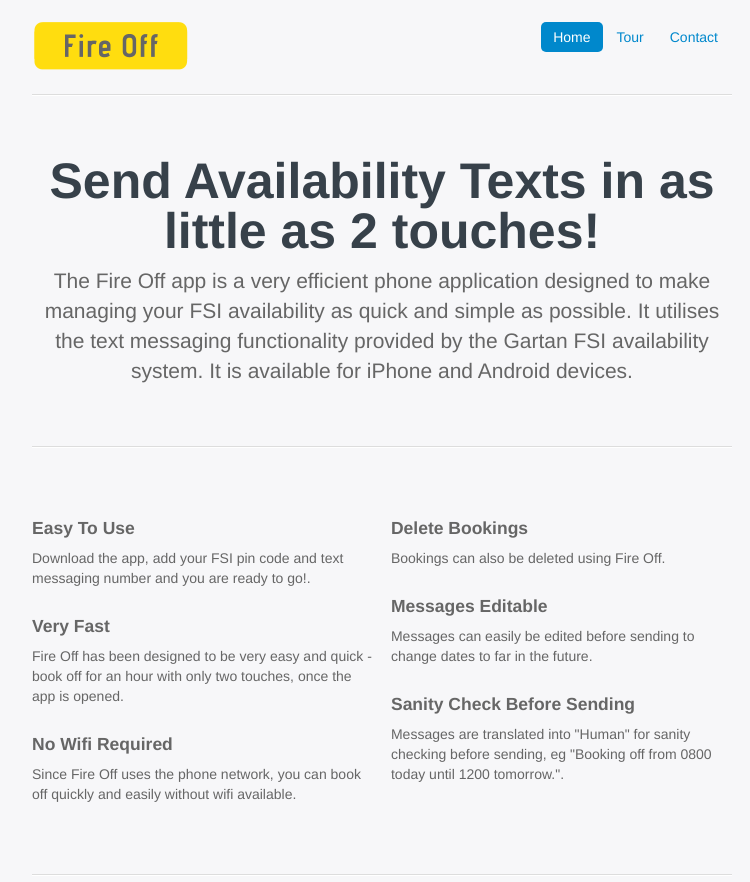
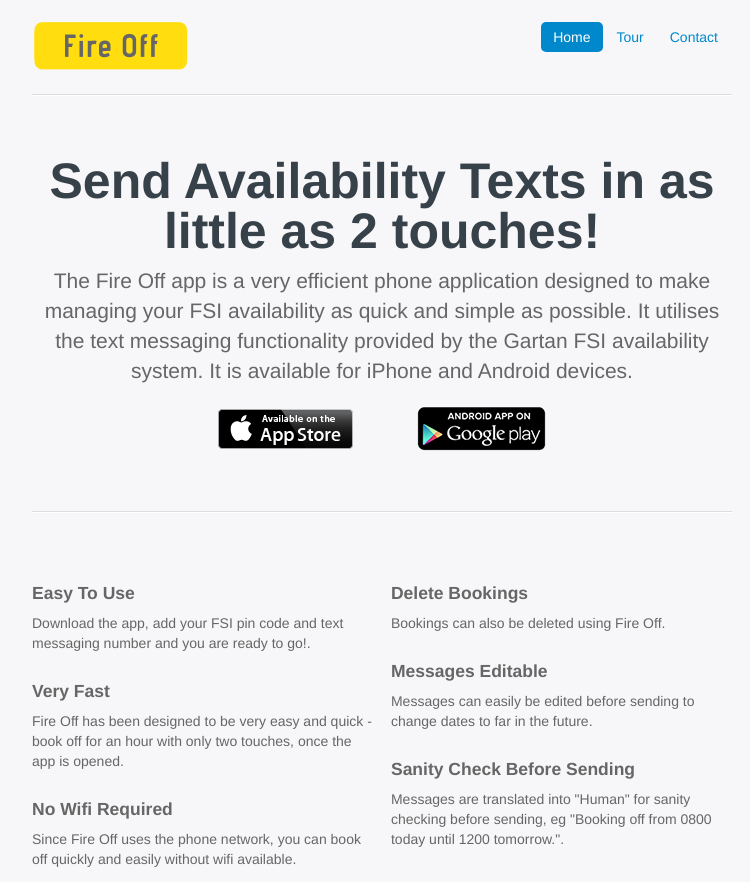
Before and after one commit to jjnevis/fireoff, a plain HTML site: page index.html in a window 1280 px wide. Shown: the top 882 px of the page, without its empty margins (258-1008 px from the left). Drawn offline with Linux system fonts and the light colour scheme.

Commit message:
add app buttons

```diff
--- a/index.html
+++ b/index.html
@@ -33,8 +33,16 @@
         <h1 style="font-size: 50px;">Send Availability Texts in as little as 2 touches!</h1>
         <p class="lead">The Fire Off app is a very efficient phone application designed to make managing your FSI availability as quick and simple as possible. It utilises the text messaging
                         functionality provided by the Gartan FSI availability system. It is available for iPhone and Android devices.</p>
+                        <div class="row-fluid text-center" >
+                            <a href="https://itunes.apple.com/gb/app/fire-off/id652900090?mt=8&ign-mpt=uo%3D4">
+                              <img src="assets/images/Available_on_the_App_Store.png" alt="Fire Off App" style="margin: 0px 30px;">
+                            </a>
+
+                            <a href="http://play.google.com/store/apps/details?id=com.fireoffapp.fireoff">
+                              <img src="assets/images/en_app_rgb_wo_45.png" alt="Fire Off App" style="margin: 0px 30px;">
+                            </a>
+                        </div>
       </div>
-
       <hr>
 
       <div class="row-fluid marketing">
```
Also changed, not shown: assets/images/Available_on_the_App_Store.png (added), assets/images/en_app_rgb_wo_45.png (added).
